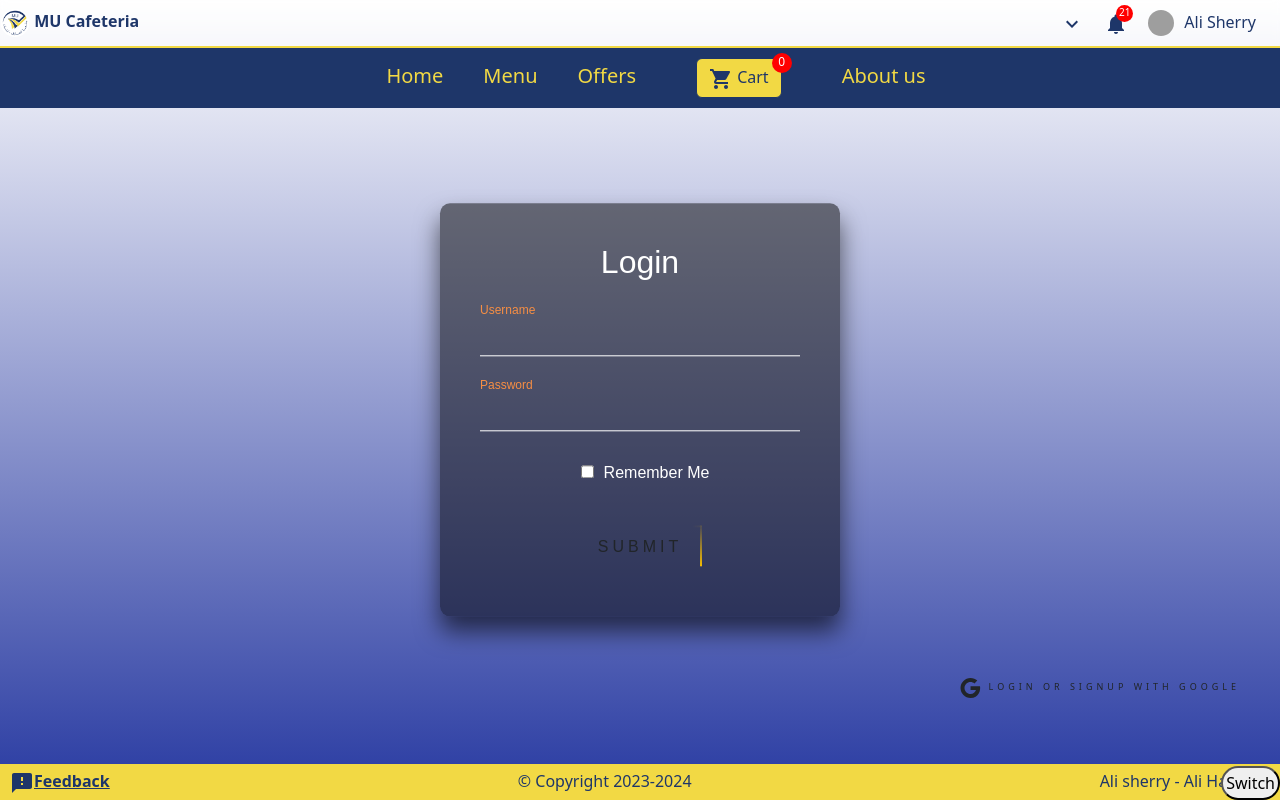
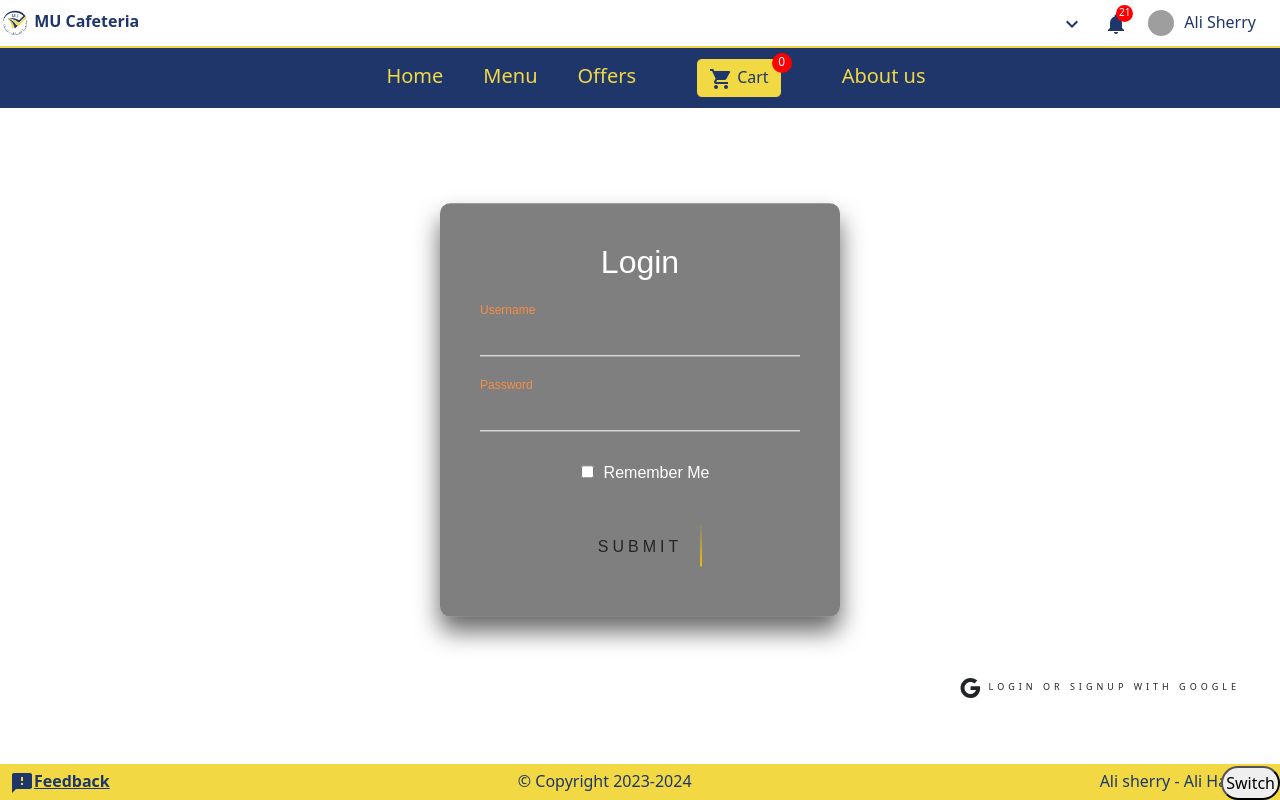
Before and after one commit to Alish1005/University-Cafeteria-front-end, a React (Create React App) app: page /Login in a window 1280 px wide. Built offline with nearby package versions, Linux system fonts and the light colour scheme; grey boxes are pictures that could not be loaded.

Commit message:
Maintain some code in user and login page

```diff
--- a/src/pages/User-Interface/Login/Login.css
+++ b/src/pages/User-Interface/Login/Login.css
@@ -1,5 +1,5 @@
 .LoginContainer{
-  background: linear-gradient(#ffffff, #2739a1) !important;
+  /*background: linear-gradient(#ffffff, #2739a1) !important;*/
     width: 100%;
     height: 100vh;
     position: relative;
--- a/src/pages/User-Interface/User.jsx
+++ b/src/pages/User-Interface/User.jsx
@@ -28,19 +28,15 @@ function User() {
         <Routes>
           {/*for each page you need to create a Route */}
           <Route path="/" element={<Home />} />
-          <Route
-            path="/menu"
-            element={<Menu setCart={setCart} cart={cart} />}
-          />
+          <Route path="/menu" element={<Menu setCart={setCart} cart={cart} />}/>
           <Route path="/login" element={<Login />} />
-          <Route
-            path="/cart"
-            element={<Cart cart={cart} setCart={setCart} />}
-          />
+          <Route path="/cart" element={<Cart cart={cart} setCart={setCart} />}/>
           <Route path="/ChangePassword" element={<ChangePassword />} />
           <Route path="/MyOrders" element={<MyOrders />} />
           <Route path="/Offers" element={<Offers />} />
           <Route path="/Login" element={<Login />} />
+          <Route path='/*' element={<NotFound/>}/>
+
         </Routes>
       </Router>
       <Footer IsUser={true} />
```
